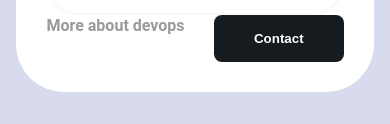
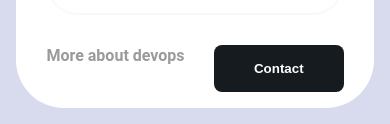
Before and after one commit to Habibullah-KH/frnd-bayazid, a plain HTML site: page index.html in a window 390 px wide. Shown: the part 1549-1673 px from the top of the page. Drawn offline with Linux system fonts and the light colour scheme.

Commit message:
fix spaceing

```diff
--- a/responsive.css
+++ b/responsive.css
@@ -69,11 +69,12 @@
   #part-two {
 
     padding: 1rem;
+
   }
 
   .part-two_bottomsection{
 
     position: relative;
-    bottom: 0px;
+    bottom: -30px;
   }
   }
--- a/style.css
+++ b/style.css
@@ -97,6 +97,7 @@ body{
   padding: 3rem;
   border-radius: 0 2rem 2rem 0;
   background-color: white;
+  margin-bottom: 1rem;
 
 }
 
```
